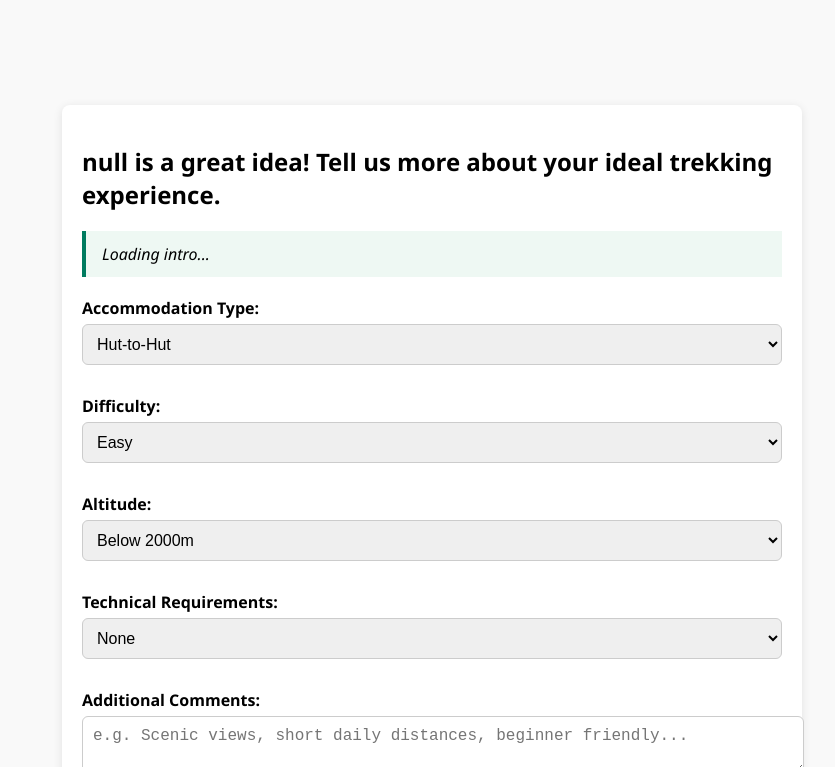
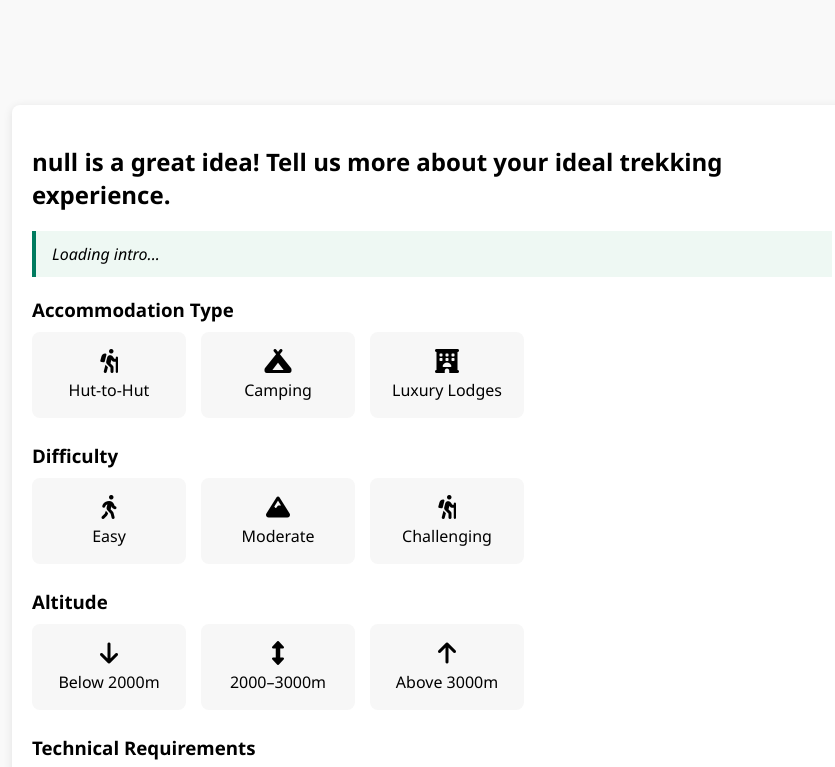
Before and after one commit to trekai273849/trekai-frontend, a plain HTML site: page customize.html in a window 1280 px wide. Shown: the part 175-942 px from the top of the page, without its empty margins (208-1043 px from the left). Drawn offline with Linux system fonts and the light colour scheme.

Commit message:
Update customize.html

```diff
--- a/customize.html
+++ b/customize.html
@@ -4,6 +4,7 @@
   <meta charset="UTF-8">
   <title>Customize Your Trek</title>
   <meta name="viewport" content="width=device-width, initial-scale=1">
+  <link rel="stylesheet" href="https://cdnjs.cloudflare.com/ajax/libs/font-awesome/6.5.0/css/all.min.css" />
   <style>
     body {
       font-family: 'Segoe UI', Tahoma, Geneva, Verdana, sans-serif;
@@ -30,7 +31,7 @@
     }
 
     main {
-      max-width: 700px;
+      max-width: 800px;
       margin: 30px auto;
       padding: 20px;
       background: white;
@@ -38,19 +39,58 @@
       box-shadow: 0 2px 10px rgba(0,0,0,0.1);
     }
 
-    label {
-      display: block;
-      margin: 15px 0 5px;
-      font-weight: bold;
+    #intro-message {
+      background: #eef8f3;
+      padding: 12px 16px;
+      border-left: 4px solid #007b5f;
+      margin-bottom: 20px;
+      font-style: italic;
     }
 
-    select, textarea, input[type="text"] {
+    .filter-group {
+      margin-bottom: 25px;
+    }
+
+    .filter-group h3 {
+      margin-bottom: 10px;
+    }
+
+    .card-options {
+      display: flex;
+      gap: 15px;
+      flex-wrap: wrap;
+    }
+
+    .filter-card {
+      flex: 0 0 auto;
+      background: #f7f7f7;
+      border: 2px solid transparent;
+      border-radius: 8px;
+      padding: 15px;
+      text-align: center;
+      cursor: pointer;
+      transition: 0.2s;
+      min-width: 120px;
+    }
+
+    .filter-card i {
+      font-size: 24px;
+      margin-bottom: 6px;
+      display: block;
+    }
+
+    .filter-card.active {
+      border-color: #007b5f;
+      background: #e0f6ed;
+    }
+
+    textarea {
       width: 100%;
       padding: 10px;
       font-size: 1rem;
       border: 1px solid #ccc;
       border-radius: 6px;
-      margin-bottom: 15px;
+      margin-bottom: 20px;
     }
 
     button {
@@ -65,14 +105,6 @@
 
     button:hover {
       background-color: #005e47;
-    }
-
-    #intro-message {
-      background: #eef8f3;
-      padding: 12px 16px;
-      border-left: 4px solid #007b5f;
-      margin-bottom: 20px;
-      font-style: italic;
     }
 
     #output {
@@ -95,36 +127,85 @@
   <div id="intro-message">Loading intro...</div>
 
   <form id="customization-form">
-    <label for="accommodation">Accommodation Type:</label>
-    <select name="accommodation" id="accommodation">
-      <option value="hut-to-hut">Hut-to-Hut</option>
-      <option value="camping">Camping</option>
-      <option value="luxury-lodges">Luxury Lodges</option>
-    </select>
+    <!-- Accommodation -->
+    <div class="filter-group" data-category="accommodation">
+      <h3>Accommodation Type</h3>
+      <div class="card-options">
+        <div class="filter-card" data-value="hut-to-hut">
+          <i class="fas fa-hiking"></i>
+          <span>Hut-to-Hut</span>
+        </div>
+        <div class="filter-card" data-value="camping">
+          <i class="fas fa-campground"></i>
+          <span>Camping</span>
+        </div>
+        <div class="filter-card" data-value="luxury-lodges">
+          <i class="fas fa-hotel"></i>
+          <span>Luxury Lodges</span>
+        </div>
+      </div>
+    </div>
 
-    <label for="difficulty">Difficulty:</label>
-    <select name="difficulty" id="difficulty">
-      <option value="easy">Easy</option>
-      <option value="moderate">Moderate</option>
-      <option value="challenging">Challenging</option>
-    </select>
+    <!-- Difficulty -->
+    <div class="filter-group" data-category="difficulty">
+      <h3>Difficulty</h3>
+      <div class="card-options">
+        <div class="filter-card" data-value="easy">
+          <i class="fas fa-walking"></i>
+          <span>Easy</span>
+        </div>
+        <div class="filter-card" data-value="moderate">
+          <i class="fas fa-mountain"></i>
+          <span>Moderate</span>
+        </div>
+        <div class="filter-card" data-value="challenging">
+          <i class="fas fa-person-hiking"></i>
+          <span>Challenging</span>
+        </div>
+      </div>
+    </div>
 
-    <label for="altitude">Altitude:</label>
-    <select name="altitude" id="altitude">
-      <option value="low">Below 2000m</option>
-      <option value="mid">2000–3000m</option>
-      <option value="high">Above 3000m</option>
-    </select>
+    <!-- Altitude -->
+    <div class="filter-group" data-category="altitude">
+      <h3>Altitude</h3>
+      <div class="card-options">
+        <div class="filter-card" data-value="low">
+          <i class="fas fa-arrow-down"></i>
+          <span>Below 2000m</span>
+        </div>
+        <div class="filter-card" data-value="mid">
+          <i class="fas fa-arrows-alt-v"></i>
+          <span>2000–3000m</span>
+        </div>
+        <div class="filter-card" data-value="high">
+          <i class="fas fa-arrow-up"></i>
+          <span>Above 3000m</span>
+        </div>
+      </div>
+    </div>
 
-    <label for="technical">Technical Requirements:</label>
-    <select name="technical" id="technical">
-      <option value="none">None</option>
-      <option value="moderate">Some scrambling</option>
-      <option value="advanced">Advanced mountaineering</option>
-    </select>
+    <!-- Technical -->
+    <div class="filter-group" data-category="technical">
+      <h3>Technical Requirements</h3>
+      <div class="card-options">
+        <div class="filter-card" data-value="none">
+          <i class="fas fa-shoe-prints"></i>
+          <span>None</span>
+        </div>
+        <div class="filter-card" data-value="moderate">
+          <i class="fas fa-helmet-safety"></i>
+          <span>Scrambling</span>
+        </div>
+        <div class="filter-card" data-value="advanced">
+          <i class="fas fa-ice-axe"></i>
+          <span>Mountaineering</span>
+        </div>
+      </div>
+    </div>
 
+    <!-- Comments -->
     <label for="comments">Additional Comments:</label>
-    <textarea name="comments" id="comments" placeholder="e.g. Scenic views, short daily distances, beginner friendly..."></textarea>
+    <textarea id="comments" name="comments" placeholder="e.g. Scenic views, short daily distances, beginner friendly..."></textarea>
 
     <button type="submit">Generate Itinerary</button>
   </form>
```
